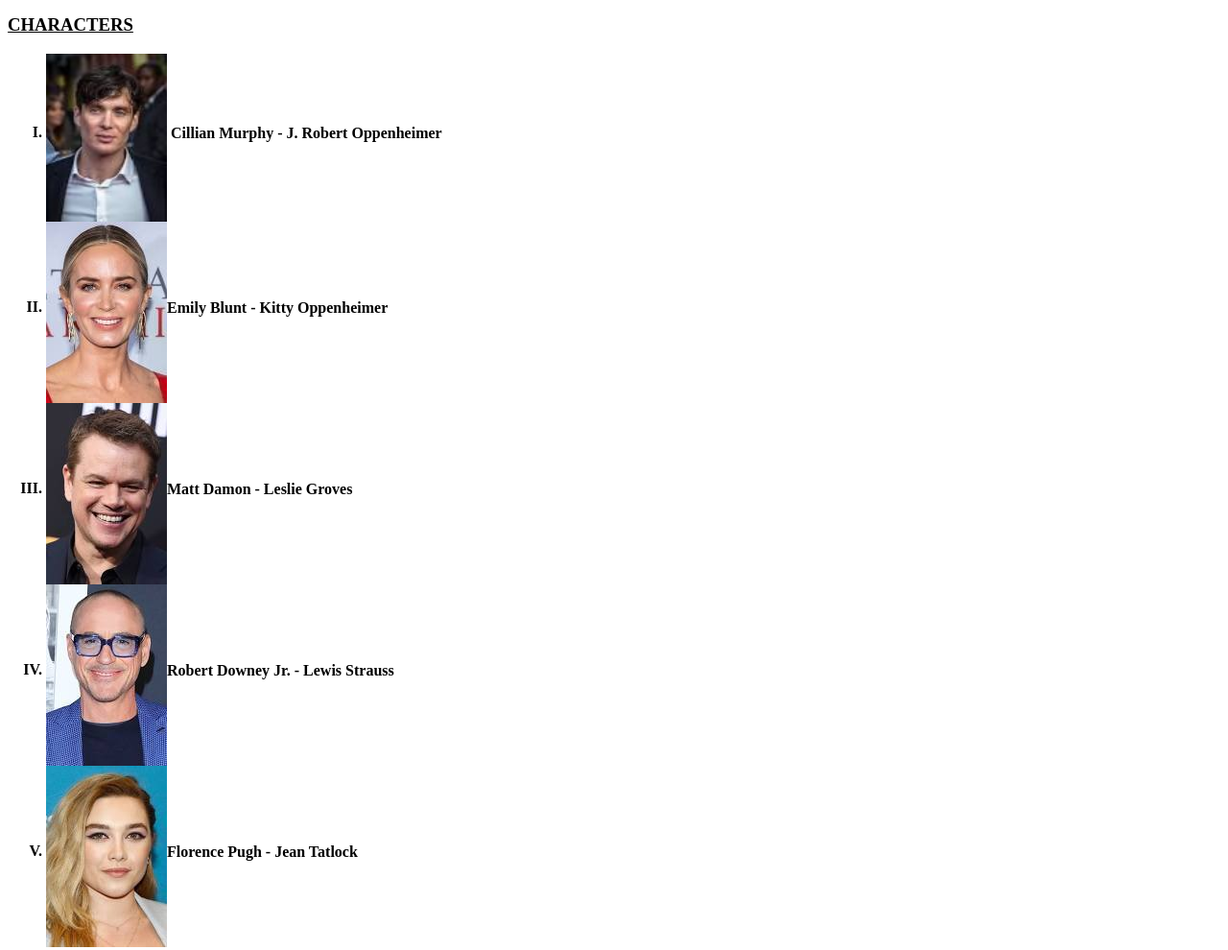
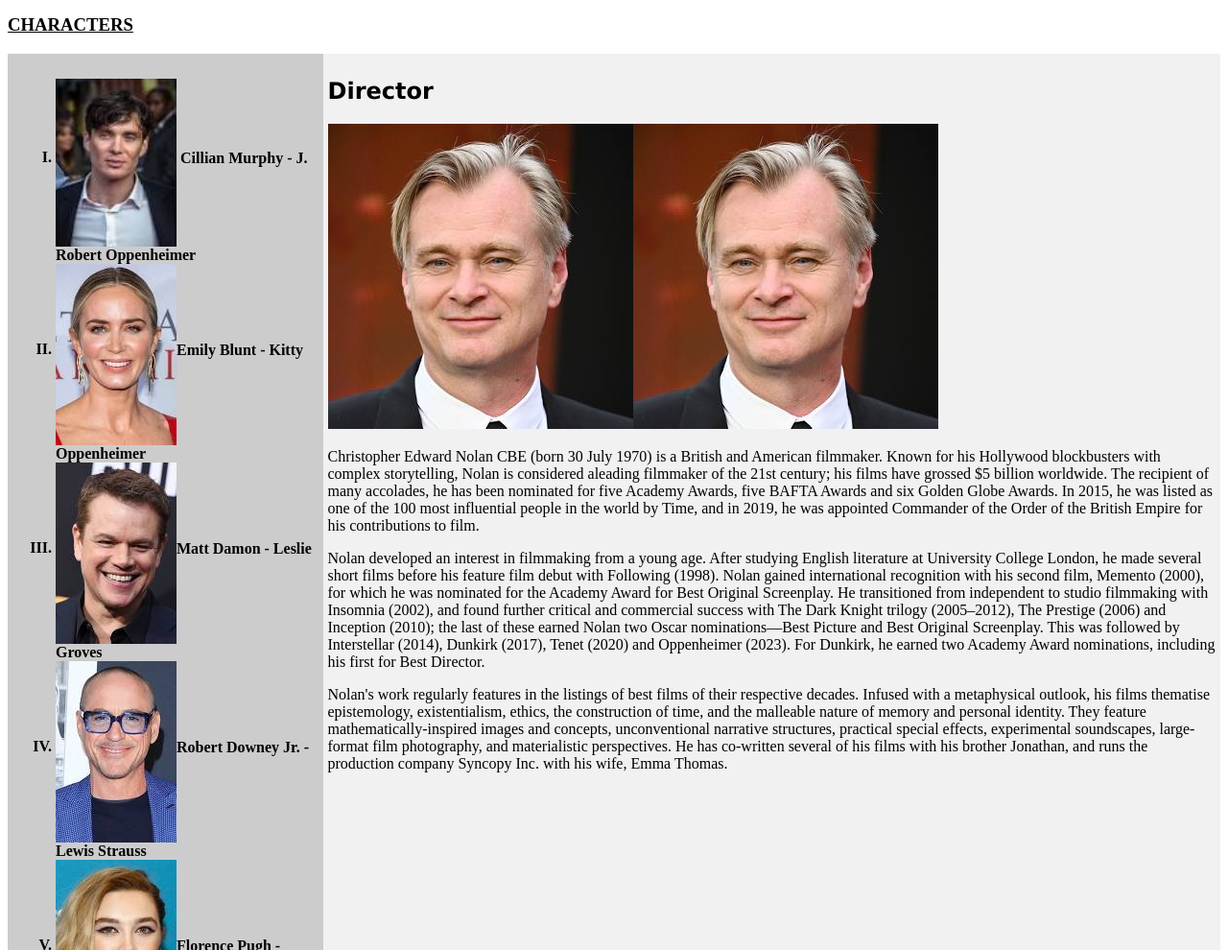
Before and after one commit to NishMV/dummy, a plain HTML site: page index.html in a window 1280 px wide. Shown: the part 946-1936 px from the top of the page at 96% size. Drawn offline with Linux system fonts and the light colour scheme; files whose address does not match are found by name.

Commit message:
files added

```diff
--- a/index.html
+++ b/index.html
@@ -7,6 +7,7 @@
     <title>Document</title>
 </head>
 <body>
+
 
     <u><h1 align = "center">THE GREATEST MOVIE OF 2023</h1></u>
     <i><h2 align = "center">OPPENHEIMER</h2></i>
@@ -21,6 +22,45 @@
          forever changing the course of history.</p>
     <U><h3>CHARACTERS</h3></U>
 
+    <style>
+        /*container for flexboxes*/
+        section {
+            display: -webkit-flex;
+            display: flex;
+        }
+        /* style the navigation menu */
+        nav {
+            -webkit-flex: 1;
+            -ms-flex: 1;
+            flex: 1;
+            background: #ccc;
+            padding: 10px;
+
+        }
+        /* style the list inside the menu */
+        nav ul {
+            list-style-type: none;
+            padding: 0;
+        }
+        /* style the content */
+        article {
+            -webkit-flex: 3;
+            -ms-flex: 3;
+            flex: 3;
+            background-color: #f1f1f1;
+            padding: 5px;
+        }
+        /* Responsive layout - makes the menu and the content (inside the section) sit on top of each other instead of next to each other */
+        @media (max-width: 600px) {
+            section {
+                -webkit-flex-direction: column;
+                flex-direction: column;
+            }
+  }
+
+    </style>
+   <section>
+    <nav>
         <b><ol type ="I">
             <li>
             <img align="middle" src="unknown 4.jpeg" height = "175px" width ="126px" alt = "" > Cillian Murphy - J. Robert Oppenheimer</li>
@@ -37,8 +77,46 @@
             <img align="middle" src="Unknown-8.jpeg" alt = "" >Florence Pugh - Jean Tatlock
             </li>
         </ol></b>
+
+
+    </nav>
+    <article>
+        <h2>Director</h2>
+        <img align="left" src="/Users/nishanthmv/Desktop/sample folder/dummy/download.jpeg" alt="">
+
+        <div class="container">
+            <img class="item" src="/Users/nishanthmv/Desktop/sample folder/dummy/download.jpeg" alt=" none ">
+        </div>
+
+        <p>Christopher Edward Nolan CBE (born 30 July 1970) is a British and American filmmaker. Known for his Hollywood blockbusters
+             with complex storytelling, Nolan is considered aleading filmmaker of the 21st century; his films have grossed $5 billion worldwide.
+              The recipient of many accolades, he has been nominated for five Academy Awards, five BAFTA Awards
+            and six Golden Globe Awards. In 2015, he was listed as one of the 100 most influential people in
+            the world by Time, and in 2019, he was appointed Commander of the Order of the British Empire for his contributions to film.
+
+        </p>
+        <p>
+            Nolan developed an interest in filmmaking from a young age. After studying English literature at University College London,
+            he made several short films before his feature film debut with Following (1998). Nolan gained international recognition with his second film,
+            Memento (2000), for which he was nominated for the Academy Award for Best Original Screenplay. He transitioned from independent
+            to studio filmmaking with Insomnia (2002), and found further critical and commercial success with The Dark Knight trilogy (2005–2012),
+             The Prestige (2006) and Inception (2010); the last of these earned Nolan two Oscar nominations—Best Picture and Best Original Screenplay.
+             This was followed by Interstellar (2014), Dunkirk (2017), Tenet (2020) and Oppenheimer (2023). For Dunkirk, he earned two Academy
+             Award nominations, including his first for Best Director.
+
+
+        </p>
+        <p>
+            Nolan's work regularly features in the listings of best films of their respective decades. Infused with a metaphysical outlook,
+            his films thematise epistemology, existentialism, ethics, the construction of time, and the malleable nature of memory and personal identity.
+            They feature mathematically-inspired images and concepts, unconventional narrative structures, practical special effects, experimental soundscapes,
+            large-format film photography, and materialistic perspectives. He has co-written several of his films with his brother Jonathan, and runs the
+             production company Syncopy Inc. with his wife, Emma Thomas.
+        </p>
+    </article>
+   </section>
+
    <b> <u><h3>More details</h3></u></b>
-
     <style>
         .grid-container{
             display: grid;
@@ -64,6 +142,7 @@
         }
 
     </style>
+
 
     <div class="grid-container">
         <div class="grid-item">Director</div>
```
Also changed, not shown: download.jpeg (added), images.jpeg (added). Lines whose indentation alone changed are shown as unchanged.
